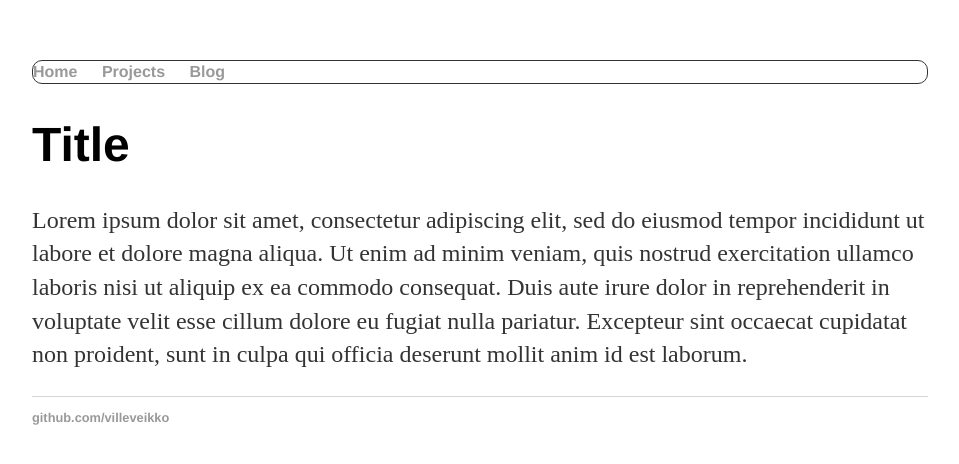
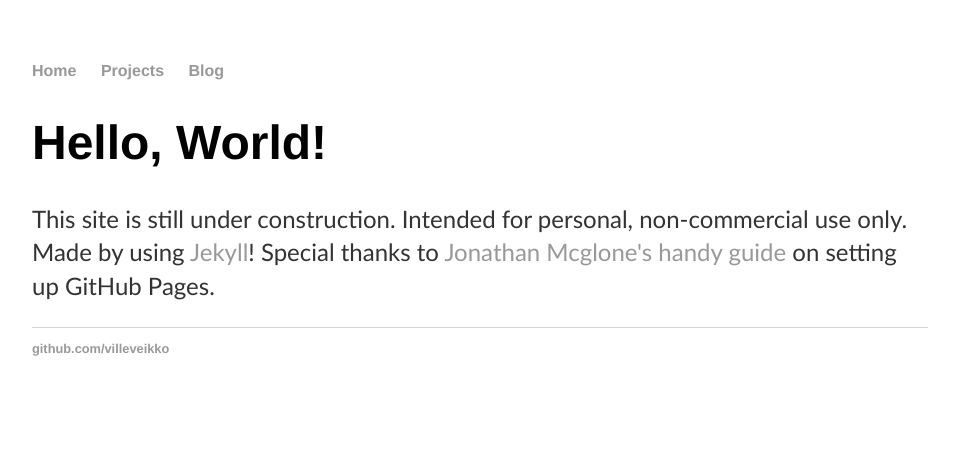
Before and after one commit to villeveikko/villeveikko.github.io, a Jekyll site: the page built from index.html, in a window 1280 px wide. Shown: the top 464 px of the page, without its empty margins (160-1119 px from the left). Built offline with Jekyll 4.4.1, drawn with Linux system fonts in a browser that asks for light colours.

Commit message:
Added content to projects. Miscellaneous changes to content and layout.

```diff
--- a/_config.yml
+++ b/_config.yml
@@ -1,3 +1,4 @@
 name: Villeveikko Sula
 markdown: kramdown
 permalink: /blog/:year/:month/:day/:title
+encoding: utf-8
--- a/_layouts/default.html
+++ b/_layouts/default.html
@@ -9,7 +9,7 @@
 
   <body>
     <nav>
-<ul class="navBar">
+<ul>
 <li><a href="/">Home</a></li>
 <li><a href="/projects">Projects</a></li>
 <li><a href="/blog">Blog</a></li>
@@ -23,7 +23,7 @@
 
   <footer>
    <ul>
-   <li><a href="https://github.com/villeveikko">github.com/villeveikko</a></li>
+   <li><a target="_blank" href="https://github.com/villeveikko">github.com/villeveikko</a></li>
    </ul>
   </footer>
   </body>
--- a/blog/index.html
+++ b/blog/index.html
@@ -3,6 +3,7 @@
 title: Blog
 ---
 <h1>{{ page.title }}</h1>
+<p>Nothing here yet!</p>
 <ul class="posts">
 
   {% for post in site.posts %}
--- a/css/main.css
+++ b/css/main.css
@@ -1,4 +1,8 @@
-body { margin: 60px auto; width: 70%; }
+body {
+    margin: 60px auto;
+    width: 70%;
+    font-family: Calibri, Helvetica, sans-serif;
+}
 
 a { text-decoration: none; color: #999; }
 a:hover { text-decoration: underline; }
@@ -20,5 +24,26 @@
 ul.posts { margin: 20px auto 40px; font-size: 1.5em; }
 ul.posts li { list-style: none; }
 
-/* Navigation Bar */
-ul.navBar { border: groove 1px #333; border-radius: 10px; }
+/* Navigation Bar, not currently in use */
+ul.navBar {
+    border: solid 1px rgb(228, 228, 228);
+    border-radius: 10px;
+    padding: 5px; padding-left:10px; padding-right: 10px;
+    background-image: linear-gradient(rgb(228, 228, 228), white, rgb(228, 228, 228));
+}
+
+/* Row */
+.row {
+    display: inline-block;
+}
+
+/* Projects */
+
+td.projects {
+    padding: 10px;
+}
+
+img.projects {
+    height: 200px;
+    width: 200px;
+}
--- a/index.html
+++ b/index.html
@@ -3,7 +3,8 @@
 title: Home
 ---
 
-<div class="blurb">
-	<h1>Title</h1>
-	<p>Lorem ipsum dolor sit amet, consectetur adipiscing elit, sed do eiusmod tempor incididunt ut labore et dolore magna aliqua. Ut enim ad minim veniam, quis nostrud exercitation ullamco laboris nisi ut aliquip ex ea commodo consequat. Duis aute irure dolor in reprehenderit in voluptate velit esse cillum dolore eu fugiat nulla pariatur. Excepteur sint occaecat cupidatat non proident, sunt in culpa qui officia deserunt mollit anim id est laborum.</p>
+<div>
+	<h1>Hello, World!</h1>
+	<p>This site is still under construction. Intended for personal, non-commercial use only. Made by using <a target="_blank" href="https://jekyllrb.com/">Jekyll</a>!
+	Special thanks to <a target="_blank" href="http://jmcglone.com/guides/github-pages/">Jonathan Mcglone's handy guide</a> on setting up GitHub Pages.</p>
 </div>
```
Also changed, not shown: projects/index.html (+56 -6 lines).
